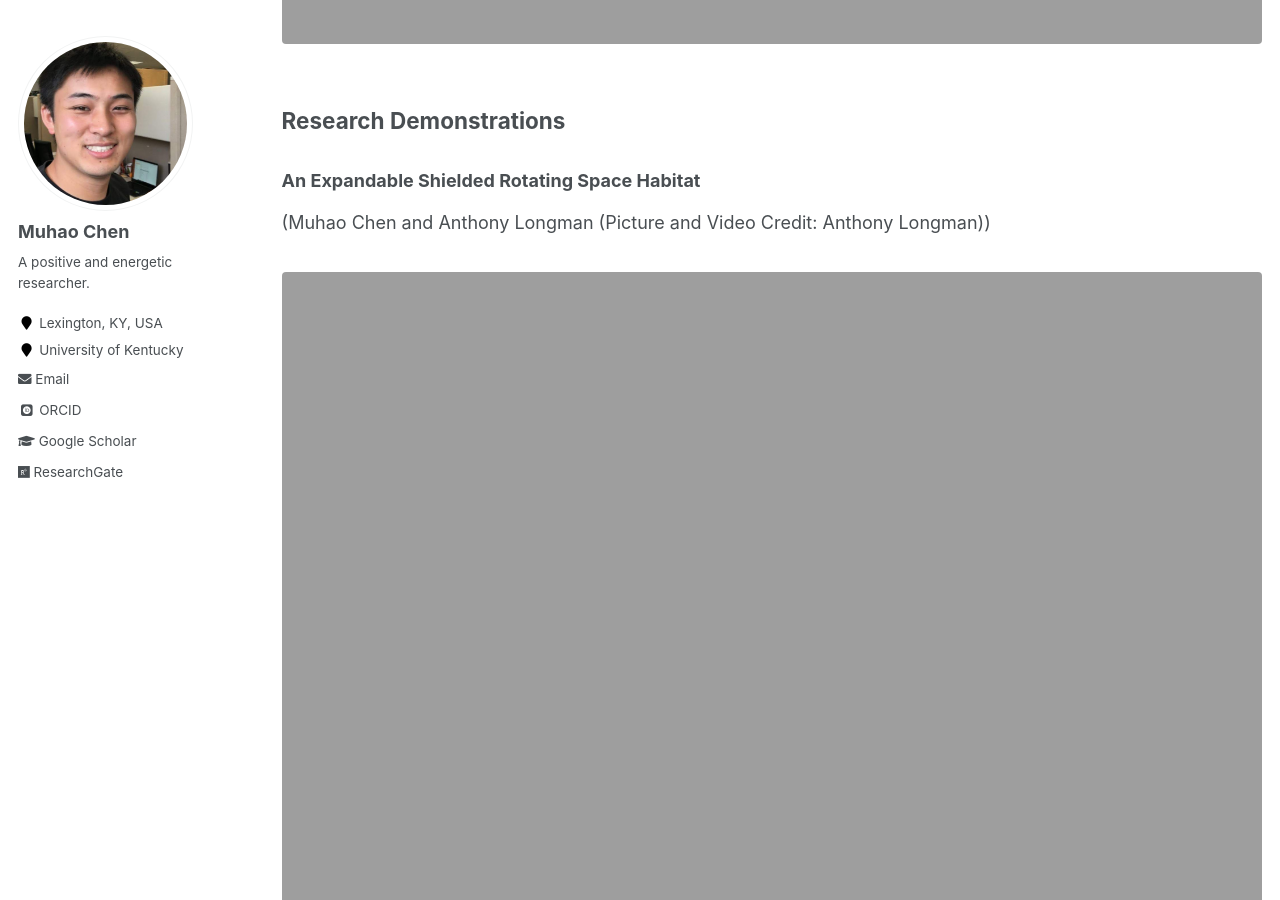
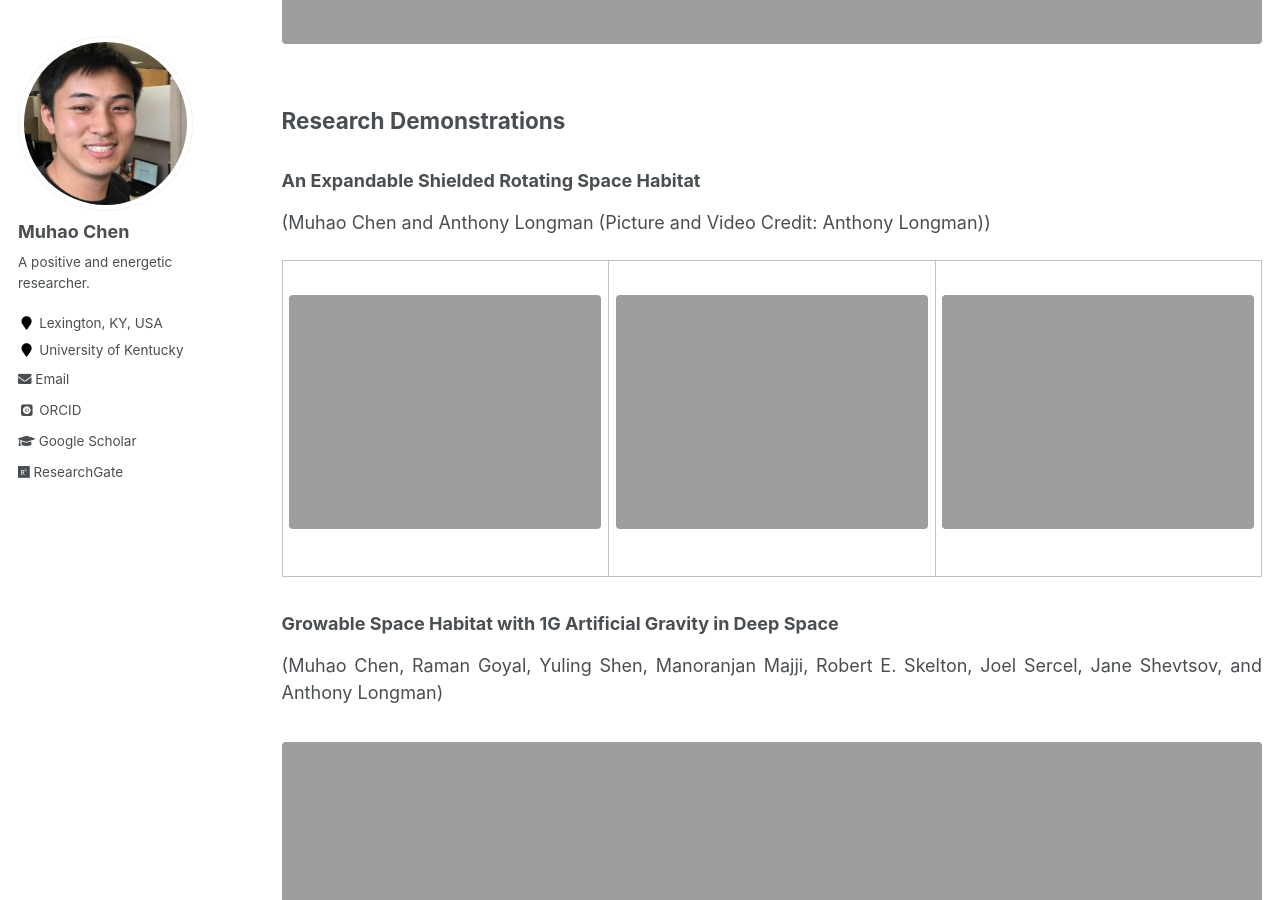
Before and after one commit to Muhao-Chen/muhao-chen.github.io, a Jekyll site: the page built from _pages/research.md, in a window 1280 px wide and 900 px high, scrolled down 1554 px. Built offline with Jekyll 4.4.1, drawn with Linux system fonts in a browser that asks for light colours; some web fonts are replaced.

Commit message:
Update research.md

```diff
--- a/_pages/research.md
+++ b/_pages/research.md
@@ -91,8 +91,18 @@ Integrating Structure and Control Design, Robotics and lightweight Automated Sys
 <!-- Black and red lines are bars and strings.  -->
 ### An Expandable Shielded Rotating Space Habitat
 (Muhao Chen and Anthony Longman (Picture and Video Credit: Anthony Longman))
-<figure><img src="{{ site.url }}/images/rffi/habitat-full.png" width="800"/></figure>
-<figure><img src="{{ site.url }}/images/rffi/habitat-half.png" width="800"/></figure>
+
+<table>
+<tr>
+<td><figure><img src="{{ site.url }}/images/rffi/habitat_full.png" width="100px" height="100px"/></figure></td>
+<td><figure><img src="{{ site.url }}/images/rffi/habitat_half.png" width="100px" height="100px"/></figure></td>
+<td><figure><img src="{{ site.url }}/images/rffi/habitat_video" width="100px" height="100px"/></figure></td>
+</tr>
+</table>
+
+
+<!-- <figure><img src="{{ site.url }}/images/rffi/habitat_full.png" width="800"/></figure>
+<figure><img src="{{ site.url }}/images/rffi/habitat_half.png" width="800"/></figure> -->
 
 
 
```
